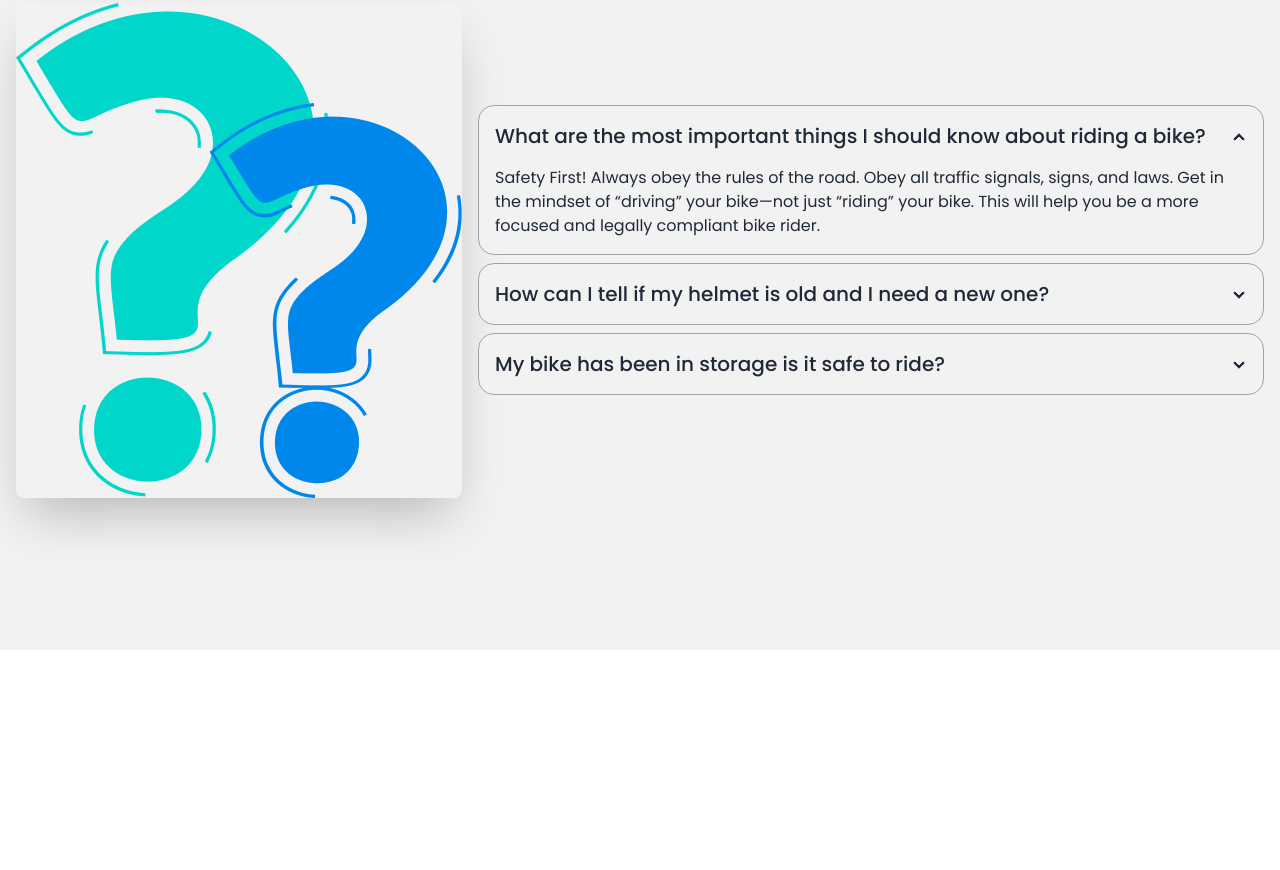
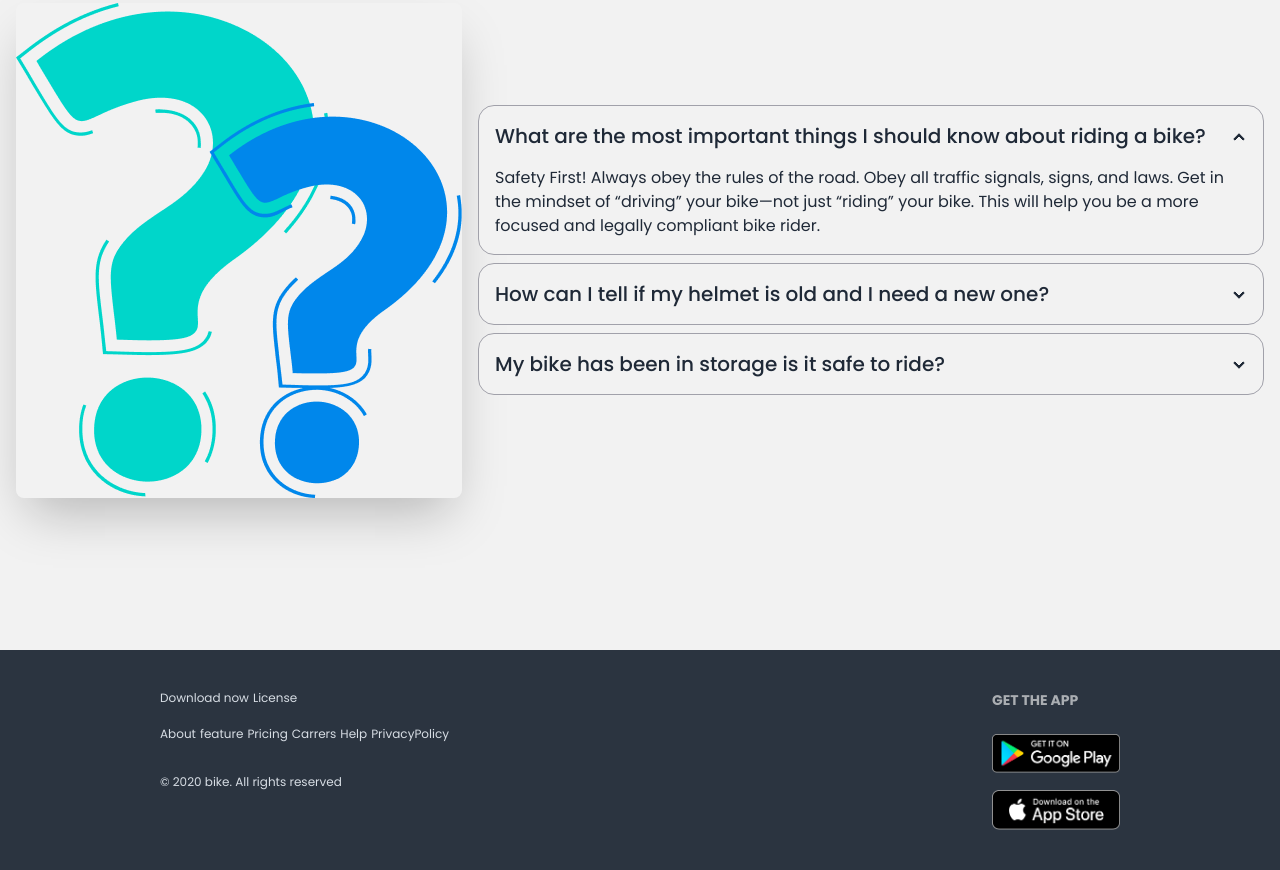
Before and after one commit to RAKIB2699/biker-zone-deisy, a plain HTML site: page index.html in a window 1280 px wide. Shown: the part 2682-3552 px from the top of the page. Before the commit the page ends 3332 px from the top, so only its background shows below. Drawn offline with nearby package versions, Linux system fonts and the light colour scheme.

Commit message:
footer section added

```diff
--- a/index.html
+++ b/index.html
@@ -278,7 +278,9 @@
               <div class="collapse-title text-xl font-medium">What are the most important things I should
                 know about riding a bike?</div>
               <div class="collapse-content">
-                <p>Safety First! Always obey the rules of the road. Obey all traffic signals, signs, and laws. Get in the mindset of “driving” your bike—not just “riding” your bike. This will help you be a more focused and legally compliant bike rider. </p>
+                <p>Safety First! Always obey the rules of the road. Obey all traffic signals, signs, and laws. Get in
+                  the mindset of “driving” your bike—not just “riding” your bike. This will help you be a more focused
+                  and legally compliant bike rider. </p>
               </div>
             </div>
             <div class="collapse collapse-arrow border border-zinc-400 bg-base-200">
@@ -301,9 +303,37 @@
       </div>
     </section>
   </main>
-  <footer>
+  <!-- footer section -->
 
+  <footer class="lg:flex lg:justify-between lg:px-40 footer bg-neutral text-neutral-content p-10">
+    <div>
+      <div class="flex gap-1 text-xs font-normal">
+        <p>Download now</p>
+        <p>License</p>
+       </div>
+       <div class="flex gap-1 text-xs font-normal mt-3">
+        <p>About</p>
+        <p>feature</p>
+        <p>Pricing</p>
+        <p>Carrers</p>
+        <p>Help</p>
+        <p>PrivacyPolicy</p>
+       </div>
+       <p class="text-xs font-normal mt-6">© 2020 bike. All rights reserved</p>
+    </div>
+    <nav>
+      <div class="grid grid-cols-1 gap-4">
+        <h6 class="footer-title text-white">Get the App</h6>
+        <a class="w-32 h-10">
+          <img src="./images/others/android.png" alt="">
+        </a>
+        <a>
+          <img class="w-32 h-10" src="./images/others/ios.png" alt="">
+        </a>
+      </div>
+    </nav>
   </footer>
+
 </body>
 
 </html>
```
